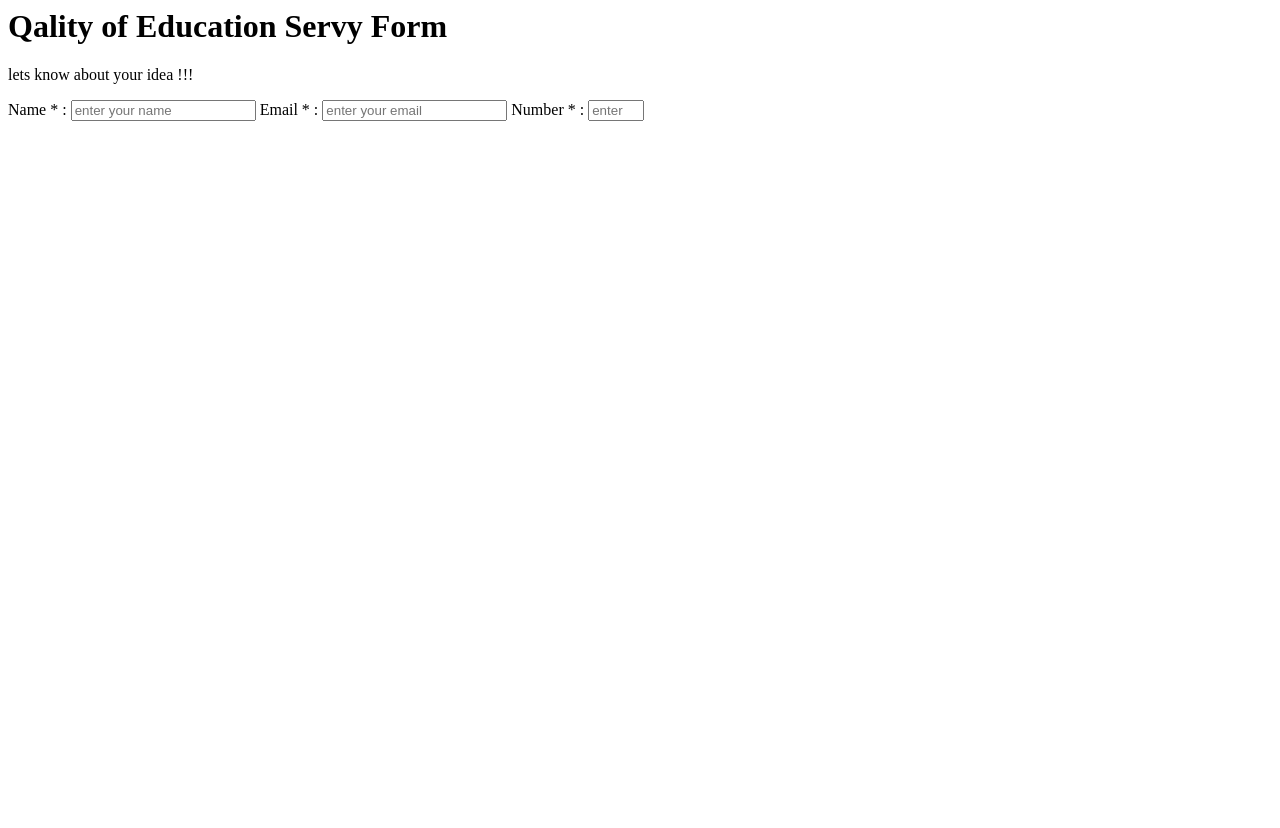
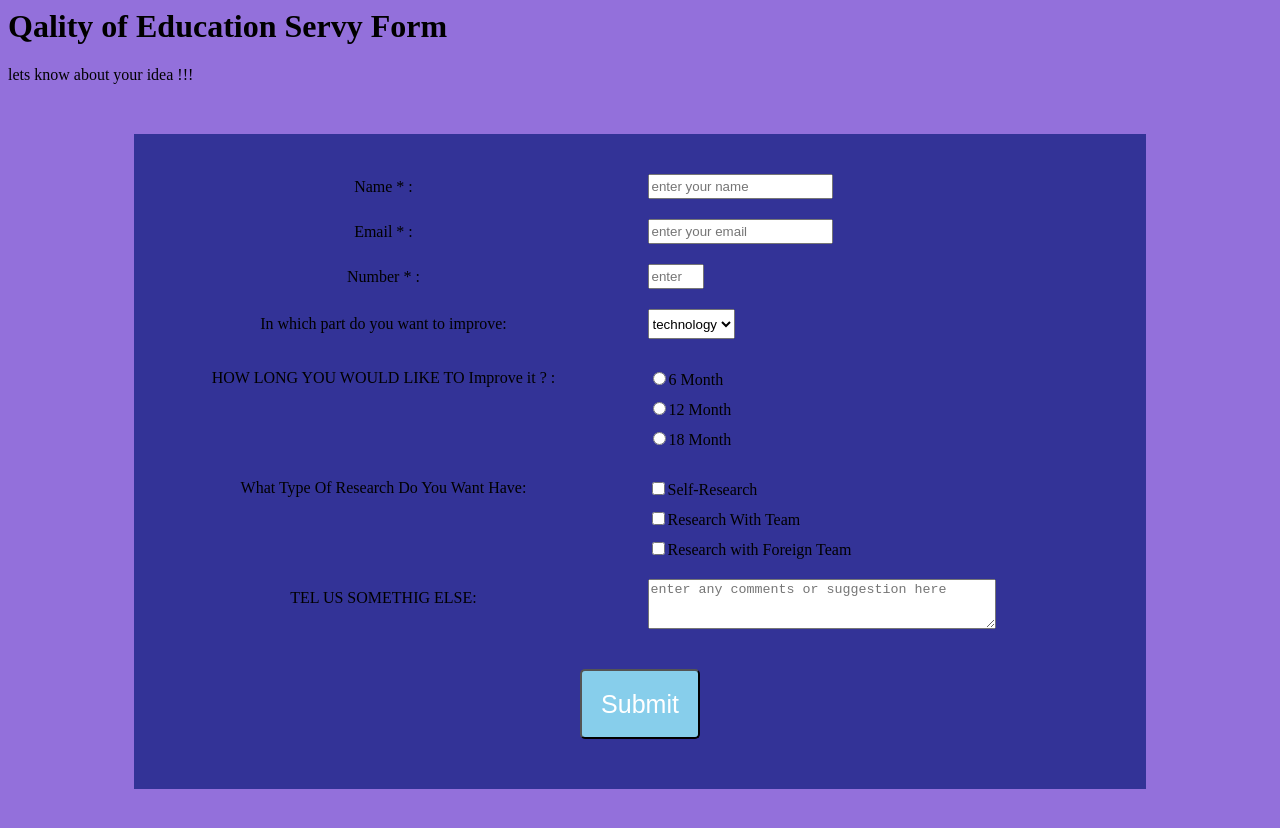
Before and after one commit to Hangama-Rezaee/Quality_of_Education, a plain HTML site: page index.html in a window 1280 px wide. Before the commit the page ends 800 px from the top, so only its background shows below. Drawn offline with Linux system fonts and the light colour scheme.

Commit message:
modifiy index.html and add style.css

```diff
--- a/index.html
+++ b/index.html
@@ -1,5 +1,6 @@
 <html>
     <head>
+        <link rel="stylesheet" type="text/css" href="style.css">
 <title>  qality of education servay form </title>
     </head>
 
@@ -19,6 +20,31 @@
             <input id="email"  type="email"  placeholder='enter your email ' required>
             <label id="number-label" for="number" >Number * :</label>
             <input id="number" type="number" placeholder="enter your number :"  min="10" max="14" required>
+            <label for='dropdown'>In which part do you want to improve:</label>
+            <select id='dropdown'>
+              <option value='technology'> technology</option>
+              <option value='Education'>Education</option>
+              <option value='Economy'>Economy</option>
+              <option value='law'>Law</option>
+            </select>
+            <label target>HOW LONG YOU WOULD LIKE TO Improve it ? : </label>
+  <div id='radio'>
+    <label for='1'><input type='radio' name='period' id ='1' value='6 month'>6 Month</label>
+    <label for='2'><input type='radio' name='period'  id ='2' value='12 month'>12 Month</label>
+    <label for='3'><input type='radio' name='period'  id ='3' value='18 month'>18 Month</label>
+  </div>
+  <label target>What Type Of Research Do You Want Have:</label>
+  <div id='check'>
+    <label for='a'><input type='checkbox' name='lt' id ='a' value='Self-Research'>Self-Research</label>
+     <label for='b'><input type='checkbox' name='lt' id ='b' value='Research With Team'>Research With Team</label>
+     <label for='c'><input type='checkbox' name='lt' id ='c' value='Research with Foreign team'>Research with Foreign Team</label>
+
+  </div>
+
+  <label target>TEL US SOMETHIG ELSE:</label>
+  <textarea placeholder='enter any comments or suggestion here'></textarea>
+
+  <input type='submit' id='submit'>
 
         </from>
 
--- /dev/null
+++ b/style.css
@@ -0,0 +1,106 @@
+
+
+body {
+    background-color:mediumpurple
+
+  }
+
+  #survey-form {
+    background-color:rgb(51, 51, 151);
+    width: 80%;
+    padding-top: 40px;
+    margin: 50px auto;
+    padding-bottom: 50px;
+
+    display:grid;
+    grid-template-columns: 1fr 1fr;
+    grid-template-rows: repeat(9, 100px;);
+    justify-items: center;
+    align-items: center;
+    column-gap: 15px;
+    row-gap: 20px;
+
+
+
+
+  }
+
+  form > label {
+    justify-self:end;
+    text-align: right;
+  } [target] {align-self: start; margin-top: 10px;}
+
+  div > label {margin-top: 10px;}
+
+  input {
+    justify-self:start;
+
+  }
+  form > p {
+    grid-column: 1/3;
+    font-size: 20px;
+
+  }
+
+  label + input {
+    height: 25px;
+  }
+
+  #dropdown {
+    height: 30px;
+    justify-self: start;
+
+  }
+
+  #radio {
+    justify-self: start;
+    display: flex;
+    flex-direction: column;
+  }
+
+  #check {
+    justify-self: start;
+    display: flex;
+    flex-direction: column;
+  }
+
+  textarea {
+    justify-self: start;
+    width: 70%;
+    height: 50px;
+
+  }
+
+  [type=submit] {
+    grid-column: 1/3;
+    justify-self: center;
+    width: 120px;
+    height: 70px;
+    background-color: skyblue;
+    margin-top: 20px;
+      font-size: 25px;
+    color: white;
+    border-radius: 5px;
+
+
+  }
+
+
+
+  @media (max-width: 400px) {
+    #survey-form {
+      display: flex;
+      flex-direction: column;
+    }
+    form > label {
+      margin-top: 20px;
+      margin-bottom: 10px;
+      text-align: center;
+
+
+    }
+    div > label {margin-top: 0px;}
+    [target] { margin-top: 35px; align: center;}
+    [type=submit] {margin-top: 35px;}
+
+    }
```
